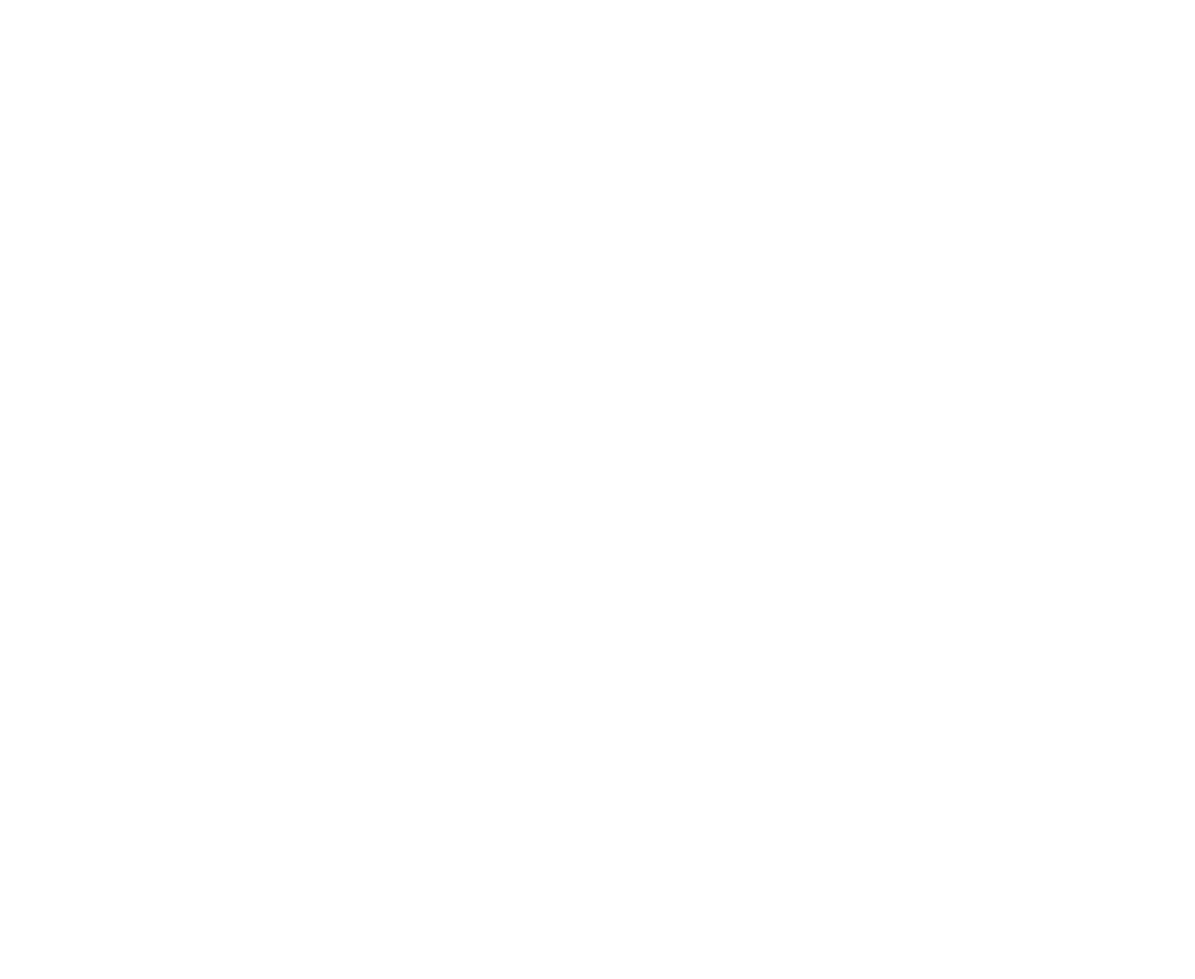
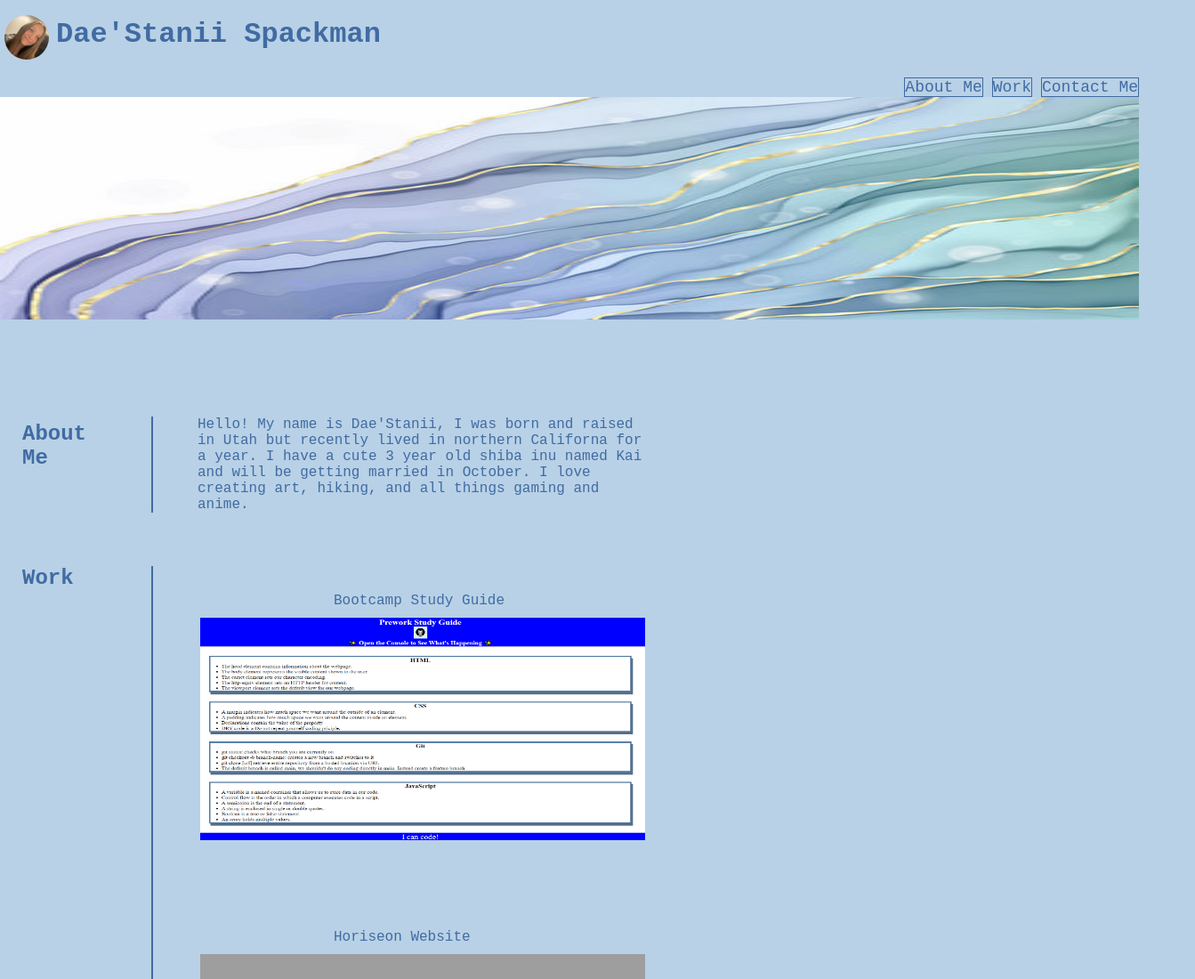
Before and after one commit to daestanii1997/Portfolio, a plain HTML site: page index.html in a window 1280 px wide. Shown: the top 1100 px of the page at 89% size, 1343 px wide, since content can reach past the window. Before the commit the page ends 800 px from the top, so only its background shows below. Drawn offline with Linux system fonts and the light colour scheme; grey boxes are pictures that could not be loaded.

Commit message:
Entered final content and started formatting

```diff
--- a/assets/style.css
+++ b/assets/style.css
@@ -0,0 +1,124 @@
+* {
+    margin: 0;
+    background-color: rgb(184, 209, 230);
+    font-family: 'Courier New', Courier, monospace;
+    color:rgba(62, 105, 161, 0.979);
+}
+
+/* Header */
+
+h1 {
+    position: relative;
+    left: 63px;
+    top: 20px;
+}
+
+header img {
+    height: 50px;
+    width: 50px;
+    border-radius: 100px;
+    display: flex;
+    justify-content: flex-start;
+    position: relative;
+    top: -20px;
+    left: 5px;
+}
+
+header img:hover {
+    height: 75px;
+    width: 75px;
+}
+
+nav a {
+    border: 1px solid;
+    text-decoration: none;
+    margin-left: 10px;
+    font-size: 18px;
+}
+
+.flex-container {
+    display:flex;
+    justify-content: flex-end;
+}
+
+figure img {
+    width: 100%;
+    height: 250px;
+}
+
+/* Main Content */
+
+#about-me {
+    position: relative;
+    top: 60px;
+    width: 100px;
+    margin-left: 25px;
+}
+
+#work {
+    position: relative;
+    top: 10px;
+    width: 100px;
+    height: 700px;
+    border-right: 2px solid rgba(62, 105, 161, 0.979);
+    padding-right: 45px;
+}
+
+main figure a {
+    display: flex;
+    width: 500px;
+    height: 350px;
+    margin-left: 225px;
+    position: relative;
+    top: -660px;
+}
+
+main figure a :hover {
+    width: 750px;
+    height: 600px;
+    z-index: 1;
+}
+
+figcaption {
+    margin-top: 10px;
+    margin-left: 375px;
+    position: relative;
+    bottom: 670px;
+}
+
+.work {
+    height: 300px;
+    width: 300px;
+    position: relative;
+    top: 50px;
+}
+
+main h2 {
+    color: rgba(62, 105, 161, 0.979);
+    position: relative;
+    margin-top: 50px;
+    margin-left: 25px;
+}
+
+main p {
+    margin-left: 170px;
+    border-left: 2px solid;
+    padding-left: 50px;
+    width: 500px;
+}
+
+#contact-me {
+    position: relative;
+    bottom: 700px;
+    width: 100px;
+    border-right: 2px solid;
+    padding-right: 45px;
+}
+
+.contact-me {
+    position: relative;
+    bottom: 740px;
+    left: 200px;
+    text-decoration: none;
+    padding-right: 15px;
+}
--- a/index.html
+++ b/index.html
@@ -1,5 +1,6 @@
 <!DOCTYPE html>
 <html lang="en">
+
     <head>
         <meta charset="UTF-8">
         <title> Dae'Stanii's Portfolio</title>
@@ -8,8 +9,36 @@
     <body>
         <header>
             <h1>
+              Dae'Stanii Spackman
+            </h1>
+            <img src="./assets/images/Photo.jpg" alt="photo of me"/>
+            <nav class="flex-container">
+                <a href="#about-me">About Me</a>
+                <a href="#work">Work</a>
+                <a href="#contact-me">Contact Me</a>
+            </nav>
+        </header>
+        <figure>
+            <img src="./assets/images/IMG_6944.JPG" alt="blue floral"/>
+        </figure>
 
-            </h1>
-        </header>
+        <!--Main Content-->
+
+        <main>
+            <h2 id="about-me" class="about-me">About Me</h2>
+                <p>Hello! My name is Dae'Stanii, I was born and raised in Utah but recently lived in northern Californa for a year. I have a cute 3 year old shiba inu named Kai and will be getting married in October. I love creating art, hiking, and all things gaming and anime.</p>
+            <h2 id="work" class="work">Work</h2>
+            <figure>
+                <figcaption>Bootcamp Study Guide</figcaption>
+                <a href="https://daestanii1997.github.io/prework-study-guide/"><img src="./assets/images/prework-assignment.PNG" alt="prework assignment"/></a>
+                <figcaption>Horiseon Website</figcaption>
+                <a href="https://daestanii1997.github.io/Challenge-1/"><img src="./assets/images/challenge-1.PNG" alt="challenge 1"/></a>
+
+            </figure>
+            <h2 id="contact-me">Contact Me</h2>
+                <a href="tel: 8017183782" class="contact-me">Phone</a>
+                <a href="mailto: daestanii1997@gmail.com" class="contact-me">Email Me!</a>
+                <a href="https://github.com/daestanii1997" class="contact-me">Github</a>
+        </main>
     </body>
 </html>
```
Also changed, not shown: assets/images/IMG_6942.JPG (added), assets/images/IMG_6944.JPG (added), assets/images/Photo.jpg (added), assets/images/prework-assignment.PNG (added), 1 other file.
